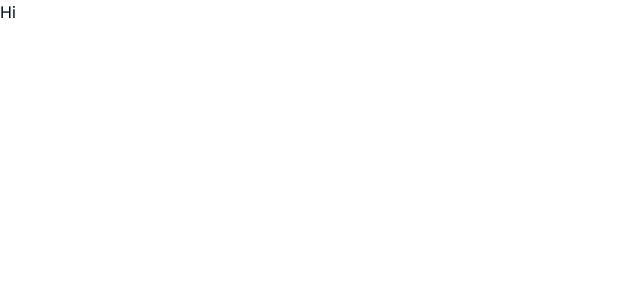
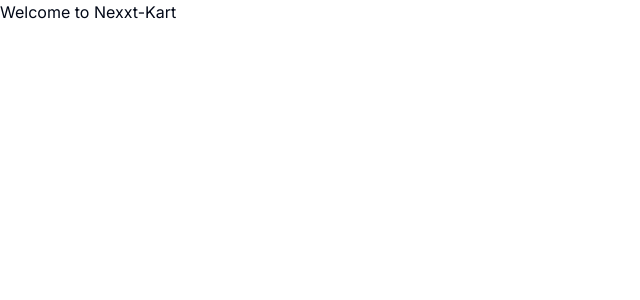
Before and after one commit to SrijaAdhya12/ecommerce-store, a Next.js app in the folder client/: page / in a window 1280 px wide. Shown: the top 300 px of the page, without its empty margins (0-640 px from the left). Built offline with nearby package versions, Linux system fonts and the light colour scheme.

Commit message:
fix: Prisma errors

```diff
--- a/client/src/app/page.tsx
+++ b/client/src/app/page.tsx
@@ -1,3 +1,3 @@
 export default function Home() {
-	return <h1>Hi</h1>
+	return <h1>Welcome to Nexxt-Kart</h1>
 }
```
